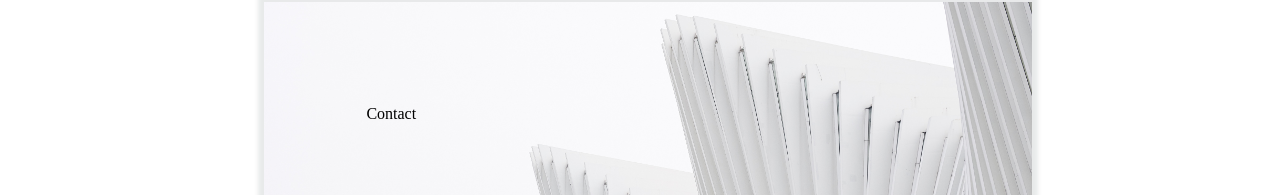
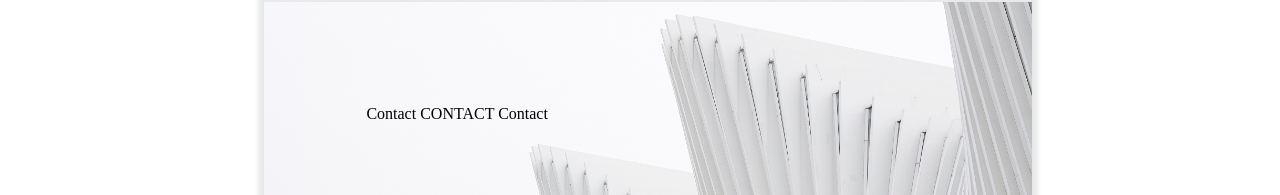
Before and after one commit to k3vnb/portfolio-prodbuild, a React app: page /#/about in a window 1280 px wide. Shown: the part 2727-2922 px from the top of the page. Built offline with nearby package versions, Linux system fonts and the light colour scheme.

Commit message:
add event listeners to all buttons

```diff
--- a/src/components/Contact.jsx
+++ b/src/components/Contact.jsx
@@ -3,7 +3,7 @@ import whiteBGHero from '../assets/images/white_bg_hero.jpg';
 
 function Contact(){
   return(
-    <div className="main-container">
+    <div className="main-container contact-container">
       <style jsx>{`
           .main-container {
             background-image: url(${whiteBGHero});
@@ -20,7 +20,7 @@ function Contact(){
       <div className="contact-page-inner">
         <div className="contact-line">
           <div className="contact-line-left">
-            Contact
+            Contact CONTACT Contact
           </div>
         </div>
       </div>
--- a/src/components/Header.jsx
+++ b/src/components/Header.jsx
@@ -13,7 +13,6 @@ function Header(){
 
   function scrollToPage(pageSelector) {
     const goToPage = document.querySelector(pageSelector);
-    alert('blammo');
     const toElement = (element) => {
       if (element) {
         element.scrollIntoView({
@@ -117,9 +116,9 @@ function Header(){
             <Link to="/"><h1 className="title-text">Kevin  &nbsp;Boyle</h1></Link>
             <h2 className="tagline">Web Developer & Designer</h2>
             <div className="link-line">
-              <div className="nav-links" onClick={(e) => scrollToPage('.about-upper')}>About</div>
-              <div className="nav-links">Gallery</div>
-              <div className="nav-links">Contact</div>
+              <div className="nav-links" onClick={(e) => scrollToPage('.about-container')}>About</div>
+              <div className="nav-links" onClick={(e) => scrollToPage('.gallery-container')}>Gallery</div>
+              <div className="nav-links" onClick={(e) => scrollToPage('.contact-container')}>Contact</div>
             </div>
           </div>
         </div>
```
